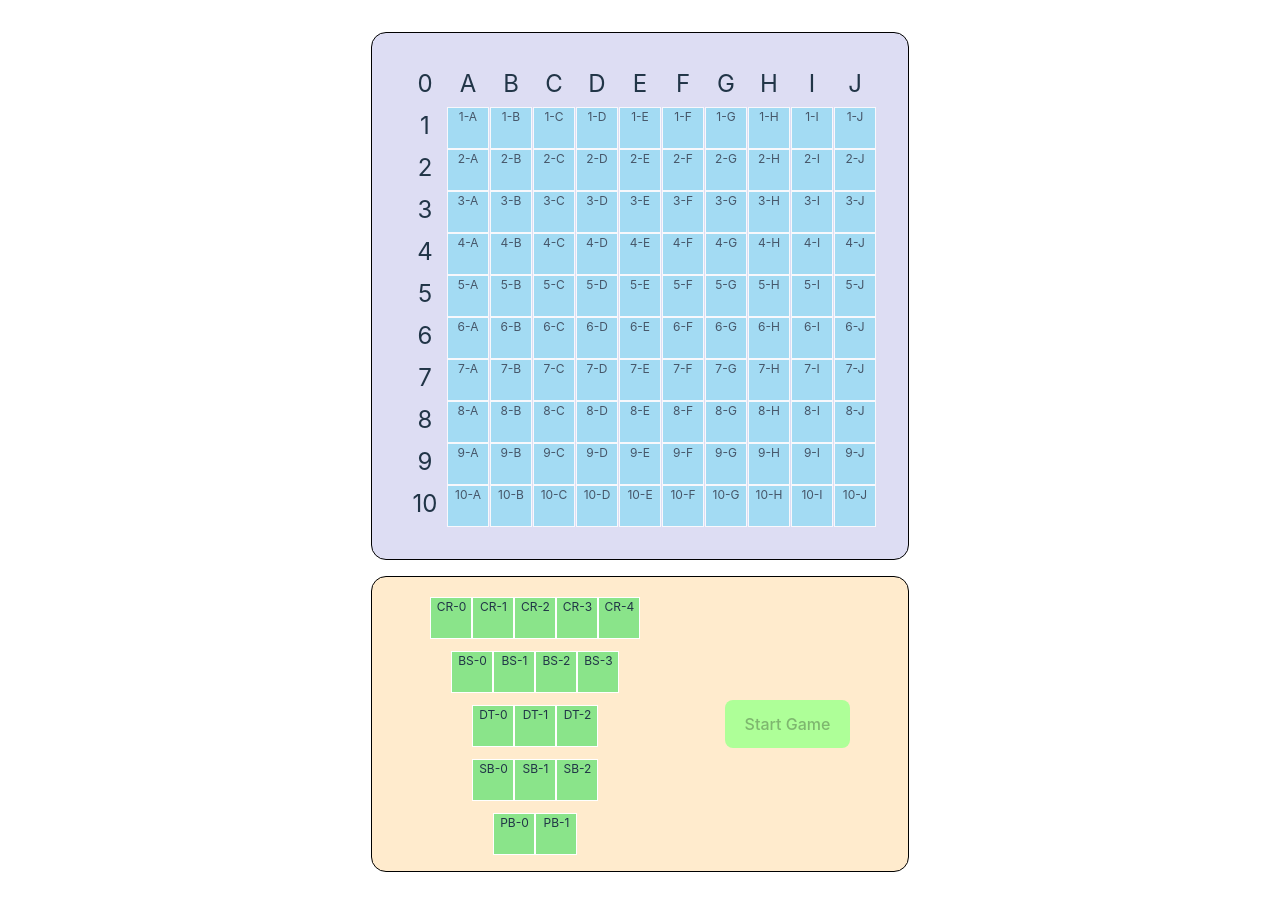
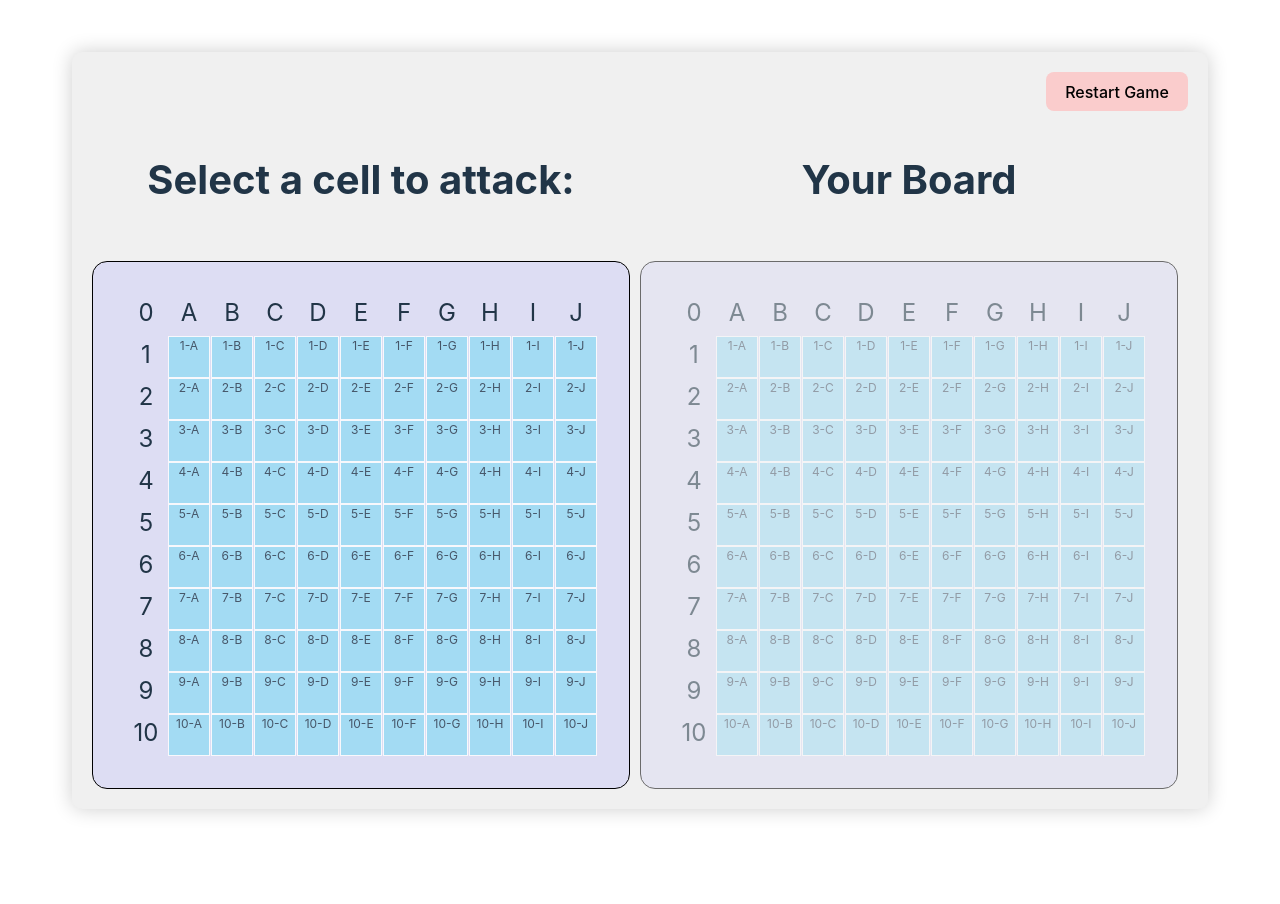
Before and after one commit to pangpangguy/battleship-pang, a React (Vite) app: page / in a window 1280 px wide. After the commit the page ends 861 px from the top, so only its background shows below. Built offline with nearby package versions, Linux system fonts and the light colour scheme.

Commit message:
feat : Integrated random board with ships for opponent's board

```diff
--- a/src/App.tsx
+++ b/src/App.tsx
@@ -3,29 +3,32 @@
 import Pregame from "./components/pregame";
 import GameStart from "./components/gameStart";
 import "./App.css";
-import { generateBoard } from "./common/utils";
+import { generateBoard, generateBoardWithShips } from "./common/utils";
 
 function App(): ReactElement {
-  //Randomly generates a board with ships with random states for testing purposes
-  //To be removed later
-  type GameStartCellStates = CellState.Hit | CellState.Miss | CellState.Sunk;
-  const randomStates: GameStartCellStates[] = [CellState.Miss, CellState.Hit, CellState.Sunk];
-  const generateRandomBoard = (): GameStartCellInfo[][] => {
-    return generateBoard().map((cellRow) => {
-      return cellRow.map((cell) => {
-        const randomState: CellState = randomStates[Math.floor(Math.random() * randomStates.length)];
-        return {
-          ...cell,
-          cellState: randomState,
-          discovered: false,
-          hoverState: HoverState.None,
-        };
-      });
-    });
-  };
   const [gameState, useGameState] = useState<GamePhase>(GamePhase.PreGame);
   const [playerBoard, setPlayerBoard] = useState<CellInfo[][]>(generateBoard());
-  const [opponentBoard, setOpponentBoard] = useState<GameStartCellInfo[][]>(generateRandomBoard());
+  const [opponentBoard, setOpponentBoard] = useState<GameStartCellInfo[][]>(
+    generateBoardWithShips().map((cellRow) =>
+      cellRow.map((cell) => {
+        if (cell.cellState === CellState.Occupied) {
+          return {
+            ...cell,
+            cellState: CellState.Hit,
+            discovered: false,
+            hoverState: HoverState.None,
+          };
+        } else {
+          return {
+            ...cell,
+            cellState: CellState.Miss,
+            discovered: false,
+            hoverState: HoverState.None,
+          };
+        }
+      })
+    )
+  );
 
   function handleStartGame() {
     useGameState(GamePhase.GameStart);
@@ -89,7 +92,16 @@
         return <div>Invalid game phase!</div>;
     }
   }
-  return <div className="App">{renderCurrentGamePhase()}</div>;
+  return (
+    <div className="App">
+      <GameStart
+        opponentBoard={opponentBoard}
+        playerBoard={playerBoard}
+        handleUpdateOpponentBoard={handleUpdateOpponentBoard}
+        handleRestartGame={handleRestartGame}
+      />
+    </div>
+  );
 }
 
 export default App;
--- a/src/components/gameStart.tsx
+++ b/src/components/gameStart.tsx
@@ -20,12 +20,11 @@
 
   type GameStartCellStates = CellState.Hit | CellState.Miss | CellState.Sunk;
   function discoverCell(id: string): void {
-    handleUpdateOpponentBoard(
-      opponentBoard
-        .flat()
-        .filter((cell) => cell.cellId === id)
-        .map((cell) => ({ ...cell, discovered: true }))
-    );
+    const targetCell = opponentBoard.flat().find((cell) => cell.cellId === id && !cell.discovered);
+    if (targetCell) {
+      showAnimationMessage(targetCell.cellState);
+      handleUpdateOpponentBoard([{ ...targetCell, discovered: true }]);
+    }
   }
 
   function showAnimationMessage(state: GameStartCellStates) {
```
